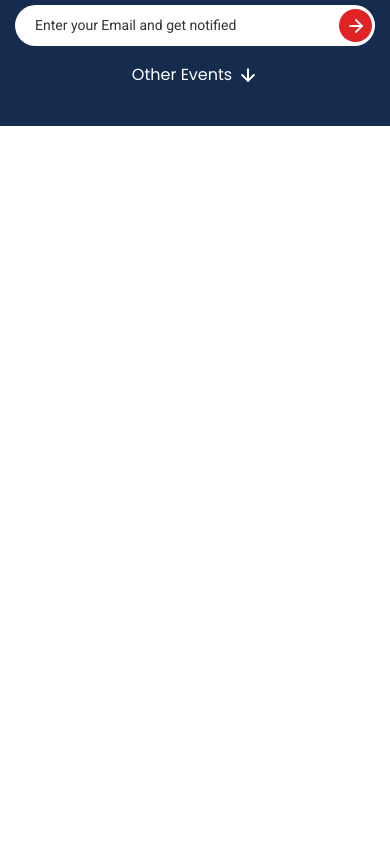
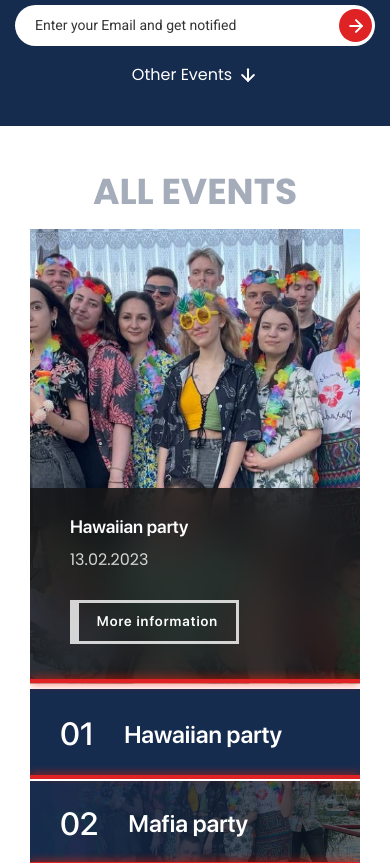
Before and after one commit to Alex99like/task-traine, a React (Vite) app: page / in a window 390 px wide. Shown: the part 880-1743 px from the top of the page. Before the commit the page ends 1006 px from the top, so only its background shows below. Built offline with nearby package versions, Linux system fonts and the light colour scheme.

Commit message:
fix: fix adaptive

```diff
--- a/src/App.tsx
+++ b/src/App.tsx
@@ -7,7 +7,7 @@ function App() {
   return (
     <main className={styles.main}>
       <Home />
-      {/* <EventPage /> */}
+      <EventPage />
     </main>
   )
 }
--- a/src/components/AccordionItem/AccordionItem.module.scss
+++ b/src/components/AccordionItem/AccordionItem.module.scss
@@ -8,7 +8,7 @@
     overflow-y: hidden;
 
     flex-direction: column-reverse;
-    width: 688px;
+    width: 100%;
     height: 85px;
     transition: all 1s linear;
 
@@ -86,11 +86,21 @@
       width: 100%;
 
       img {
-        object-fit: cover;
+        display: none;
+        // object-fit: cover;
+        // position: relative;
+        // bottom: 10px;
+        // width: 100%;
+        // height: 100%;
+      }
+
+      .image {
+        display: block;
+        min-height: 460px;
         position: relative;
-        bottom: 10px;
-        width: 100%;
-        height: 100%;
+        bottom: 5px;
+        background-position: center;
+        background-size: cover;
       }
 
       .aside {
@@ -101,7 +111,7 @@
         display: flex;
         flex-direction: column;
         justify-content: flex-end;
-        width: 688px;
+        width: 100%;
         height: 192px;
         background: rgba(18, 18, 18, 0.8);
         backdrop-filter: blur(20px);
--- a/src/components/AccordionItem/AccordionItem.tsx
+++ b/src/components/AccordionItem/AccordionItem.tsx
@@ -25,6 +25,9 @@ export const AccordionItem = ({ name, img, date, count, active, setActive }: IAc
       </div>
       <div className={`${styles.card} ${active && styles.active}`}>
         <img src={img} />
+        <div className={styles.image}
+          style={{ backgroundImage: `url("${img}")` }}
+        />
         <aside className={styles.aside}>
           <h4 className={styles.name}>{name}</h4>
           <span className={styles.date}>{date}</span>
--- a/src/view/EventsPage/EventPage.module.scss
+++ b/src/view/EventsPage/EventPage.module.scss
@@ -25,13 +25,15 @@
 
   .accordion {
     display: flex;
-    justify-content: space-between;
+    justify-content: center;
     margin-top: 21px;
     gap: 2px;
+    width: 100%;
 
     @media (max-width: 786px) {
       flex-direction: column;
       margin-top: 10px;
+      padding: 0 30px;
     }
   }
 }
```
